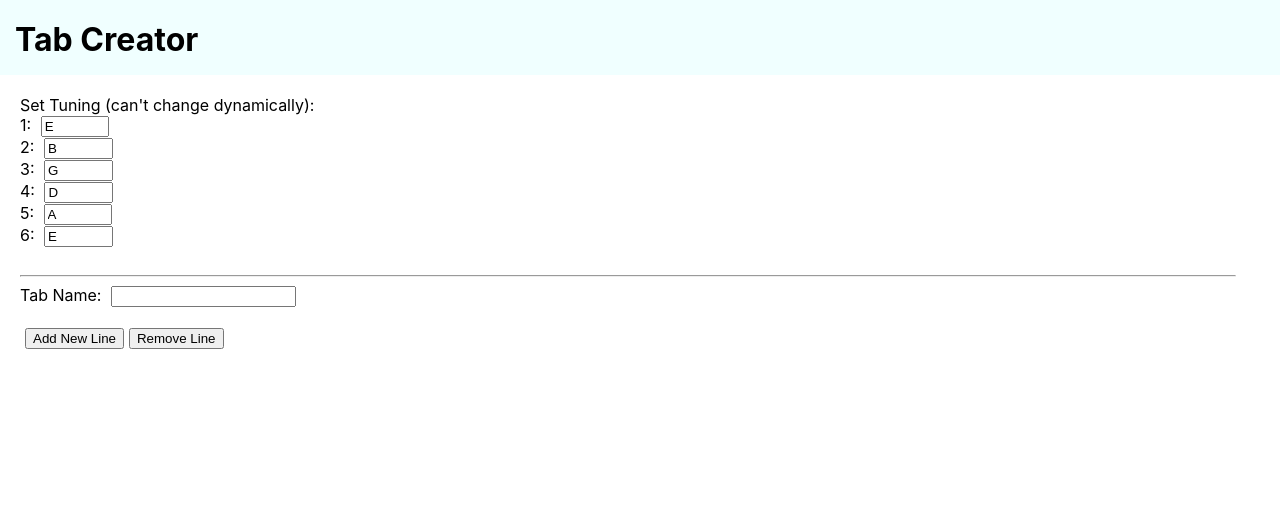
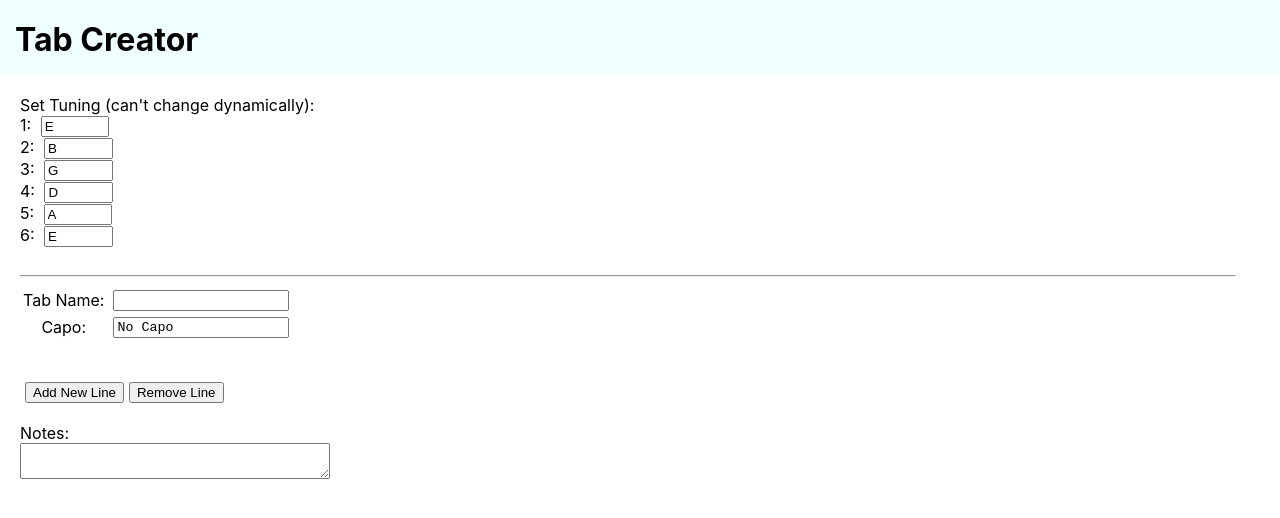
Before and after one commit to Farzan-Nadeem/tab-creator, a React (Create React App) app: page / in a window 1280 px wide. Shown: the top 518 px of the page. Built offline with nearby package versions, Linux system fonts and the light colour scheme.

Commit message:
UI fixes and added Notes area

```diff
--- a/src/App.css
+++ b/src/App.css
@@ -17,3 +17,18 @@
 button, select, input {
   margin-left: 5px;
 }
+
+tr.tr {
+  display: table-row;
+  float: none;
+  width: auto;
+}
+
+td.option {
+  display: table-cell;
+}
+
+.textarea {
+  width: 25%;
+  height: 30%;
+}
--- a/src/App.js
+++ b/src/App.js
@@ -60,10 +60,21 @@ class App extends Component {
         <div className="container">
           <Tuner tuning={this.state.tuning} updateTuning={this.updateTuning.bind(this)} />
           <br />
+          <hr />
 
-          <hr />
-          <label>Tab Name: </label>
-          <input type="text" value={this.tabName}></input>
+          <table>
+            <tbody>
+              <tr className="tr">
+                <td className="option">Tab Name:</td>
+                <td className="option"><input type="text" value={this.tabName}></input></td>
+              </tr>
+              <tr className="tr">
+                <td className="option">Capo:</td>
+                <td className="option"><input type="text" defaultValue="No Capo"></input></td>
+              </tr>
+            </tbody>
+          </table>
+
           <br />
 
           <div id="lines">
@@ -74,6 +85,11 @@ class App extends Component {
           <button onClick={this.addLine.bind(this)}>Add New Line</button>
           <button onClick={this.removeLine.bind(this)}>Remove Line</button>
 
+          <br /><br />
+
+          <label>Notes:</label> <br />
+          <textarea className="textarea"></textarea>
+
         </div>
 
       </div>
--- a/src/Line.css
+++ b/src/Line.css
@@ -6,12 +6,21 @@
     z-index: -1;
 }
 
-.chordEntry {
-    width: 10px;
+tr {
+    display: block;
+    float: left;
+    white-space: nowrap;
 }
 
-tr { display: block; float: left; }
-th, td { display: block; }
+th, td {
+    display: block;
+    white-space: nowrap;
+    text-align: center;
+}
+
+td input {
+    font-family: monospace;
+}
 
 td input:hover {
     padding: 0px;
--- a/src/Line.js
+++ b/src/Line.js
@@ -10,16 +10,20 @@ class Line extends Component {
             maxWidth: 2,
             input: this.props.tuning,
             tableRows: [
-                <TR createDefault={true} isTune={true} value={this.props.tuning} />,
-                <TR createDefault={true} value="|" />,
-                <TR className="clearBorder" />
+                <TR onChange={this.updateSize} createDefault={true} isTune={true} value={this.props.tuning} />,
+                <TR onChange={this.updateSize} createDefault={true} value="|" />,
+                <TR onChange={this.updateSize} />
             ]
         }
     }
 
+    updateSize(event) {
+        event.target.size = event.target.value.length || 1;
+    }
+
     createChord() {
         var TRs = this.state.tableRows;
-        TRs.push(<TR />);
+        TRs.push(<TR onChange={this.updateSize} />);
         this.setState({ tableRows: TRs });
 
         this.clearAllBorders();
--- a/src/TR.js
+++ b/src/TR.js
@@ -1,5 +1,25 @@
 import React, { Component } from 'react';
 import './Line.css';
+
+class TDE extends Component {
+    render() {
+        var ele = true;
+
+        if(this.props.value !== undefined) {
+            ele = <td><input onChange={this.props.onChange} onBlur={this.props.onBlur} value={this.props.value} disabled={this.props.disabled} size="1" style={{ margin: "0px", border: "1px solid " + this.props.borderColor, backgroundColor: "white" }} ></input></td>
+        }
+        else if(this.props.defaultValue !== undefined) {
+            ele = <td><input onChange={this.props.onChange} onBlur={this.props.onBlur} defaultValue={this.props.defaultValue} disabled={this.props.disabled} size="1" style={{ margin: "0px", border: "1px solid " + this.props.borderColor, backgroundColor: "white" }} ></input></td>
+        }
+        else {
+            ele = <td><input onChange={this.props.onChange} onBlur={this.props.onBlur} disabled={this.props.disabled} size="1" style={{ margin: "0px", border:"1px solid " + this.props.borderColor, backgroundColor: "white" }}  ></input></td>
+        }
+
+        return(
+            ele
+        );
+    }
+}
 
 class TR extends Component {
 
@@ -8,38 +28,37 @@ class TR extends Component {
     }
 
     render() {
-
         var main = true;
 
         if (this.props.createDefault) {
             if (this.props.isTune) {
-                main = <tr className={this.props.className}>
-                    <td><input onBlur={this.clearBorder.bind(this)} value={this.props.value[0]} style={{ margin: "0px", border: "1px solid white", backgroundColor: "white" }} className="chordEntry" disabled={true}></input></td>
-                    <td><input onBlur={this.clearBorder.bind(this)} value={this.props.value[1]} style={{ margin: "0px", border: "1px solid white", backgroundColor: "white" }} className="chordEntry" disabled={true}></input></td>
-                    <td><input onBlur={this.clearBorder.bind(this)} value={this.props.value[2]} style={{ margin: "0px", border: "1px solid white", backgroundColor: "white" }} className="chordEntry" disabled={true}></input></td>
-                    <td><input onBlur={this.clearBorder.bind(this)} value={this.props.value[3]} style={{ margin: "0px", border: "1px solid white", backgroundColor: "white" }} className="chordEntry" disabled={true}></input></td>
-                    <td><input onBlur={this.clearBorder.bind(this)} value={this.props.value[4]} style={{ margin: "0px", border: "1px solid white", backgroundColor: "white" }} className="chordEntry" disabled={true}></input></td>
-                    <td><input onBlur={this.clearBorder.bind(this)} value={this.props.value[5]} style={{ margin: "0px", border: "1px solid white", backgroundColor: "white" }} className="chordEntry" disabled={true}></input></td>
+                main = <tr className="chordEntry">
+                    <TDE onChange={this.props.onChange} onBlur={this.clearBorder.bind(this)} value={this.props.value[0]} borderColor="white" disabled={true} />
+                    <TDE onChange={this.props.onChange} onBlur={this.clearBorder.bind(this)} value={this.props.value[1]} borderColor="white" disabled={true} />
+                    <TDE onChange={this.props.onChange} onBlur={this.clearBorder.bind(this)} value={this.props.value[2]} borderColor="white" disabled={true} />
+                    <TDE onChange={this.props.onChange} onBlur={this.clearBorder.bind(this)} value={this.props.value[3]} borderColor="white" disabled={true} />
+                    <TDE onChange={this.props.onChange} onBlur={this.clearBorder.bind(this)} value={this.props.value[4]} borderColor="white" disabled={true} />
+                    <TDE onChange={this.props.onChange} onBlur={this.clearBorder.bind(this)} value={this.props.value[5]} borderColor="white" disabled={true} />
                 </tr>;
             } else {
-                main = <tr className={this.props.className}>
-                    <td><input onBlur={this.clearBorder.bind(this)} value={this.props.value} style={{ margin: "0px", border: "1px solid white", backgroundColor: "white" }} className="chordEntry" disabled={true}></input></td>
-                    <td><input onBlur={this.clearBorder.bind(this)} value={this.props.value} style={{ margin: "0px", border: "1px solid white", backgroundColor: "white" }} className="chordEntry" disabled={true}></input></td>
-                    <td><input onBlur={this.clearBorder.bind(this)} value={this.props.value} style={{ margin: "0px", border: "1px solid white", backgroundColor: "white" }} className="chordEntry" disabled={true}></input></td>
-                    <td><input onBlur={this.clearBorder.bind(this)} value={this.props.value} style={{ margin: "0px", border: "1px solid white", backgroundColor: "white" }} className="chordEntry" disabled={true}></input></td>
-                    <td><input onBlur={this.clearBorder.bind(this)} value={this.props.value} style={{ margin: "0px", border: "1px solid white", backgroundColor: "white" }} className="chordEntry" disabled={true}></input></td>
-                    <td><input onBlur={this.clearBorder.bind(this)} value={this.props.value} style={{ margin: "0px", border: "1px solid white", backgroundColor: "white" }} className="chordEntry" disabled={true}></input></td>
+                main = <tr className="chordEntry">
+                    <TDE onChange={this.props.onChange} onBlur={this.clearBorder.bind(this)} value={this.props.value} borderColor="white" disabled={true} />
+                    <TDE onChange={this.props.onChange} onBlur={this.clearBorder.bind(this)} value={this.props.value} borderColor="white" disabled={true} />
+                    <TDE onChange={this.props.onChange} onBlur={this.clearBorder.bind(this)} value={this.props.value} borderColor="white" disabled={true} />
+                    <TDE onChange={this.props.onChange} onBlur={this.clearBorder.bind(this)} value={this.props.value} borderColor="white" disabled={true} />
+                    <TDE onChange={this.props.onChange} onBlur={this.clearBorder.bind(this)} value={this.props.value} borderColor="white" disabled={true} />
+                    <TDE onChange={this.props.onChange} onBlur={this.clearBorder.bind(this)} value={this.props.value} borderColor="white" disabled={true} />
                 </tr>;
             }
 
         } else {
-            main = <tr className={this.props.className}>
-                <td><input onBlur={this.clearBorder.bind(this)}defaultValue="-" style={{ border: "1px solid black", margin: "0px" }} className="chordEntry"></input></td>
-                <td><input onBlur={this.clearBorder.bind(this)}defaultValue="-" style={{ border: "1px solid black", margin: "0px" }} className="chordEntry"></input></td>
-                <td><input onBlur={this.clearBorder.bind(this)}defaultValue="-" style={{ border: "1px solid black", margin: "0px" }} className="chordEntry"></input></td>
-                <td><input onBlur={this.clearBorder.bind(this)}defaultValue="-" style={{ border: "1px solid black", margin: "0px" }} className="chordEntry"></input></td>
-                <td><input onBlur={this.clearBorder.bind(this)}defaultValue="-" style={{ border: "1px solid black", margin: "0px" }} className="chordEntry"></input></td>
-                <td><input onBlur={this.clearBorder.bind(this)}defaultValue="-" style={{ border: "1px solid black", margin: "0px" }} className="chordEntry"></input></td>
+            main = <tr className="chordEntry">
+                <TDE onChange={this.props.onChange} onBlur={this.clearBorder.bind(this)} defaultValue="-" borderColor="black" disabled={false} />
+                <TDE onChange={this.props.onChange} onBlur={this.clearBorder.bind(this)} defaultValue="-" borderColor="black" disabled={false} />
+                <TDE onChange={this.props.onChange} onBlur={this.clearBorder.bind(this)} defaultValue="-" borderColor="black" disabled={false} />
+                <TDE onChange={this.props.onChange} onBlur={this.clearBorder.bind(this)} defaultValue="-" borderColor="black" disabled={false} />
+                <TDE onChange={this.props.onChange} onBlur={this.clearBorder.bind(this)} defaultValue="-" borderColor="black" disabled={false} />
+                <TDE onChange={this.props.onChange} onBlur={this.clearBorder.bind(this)} defaultValue="-" borderColor="black" disabled={false} />
             </tr>;
         }
 
```
Also changed, not shown: 1 other file (tests, documents, lock files or other folders).
